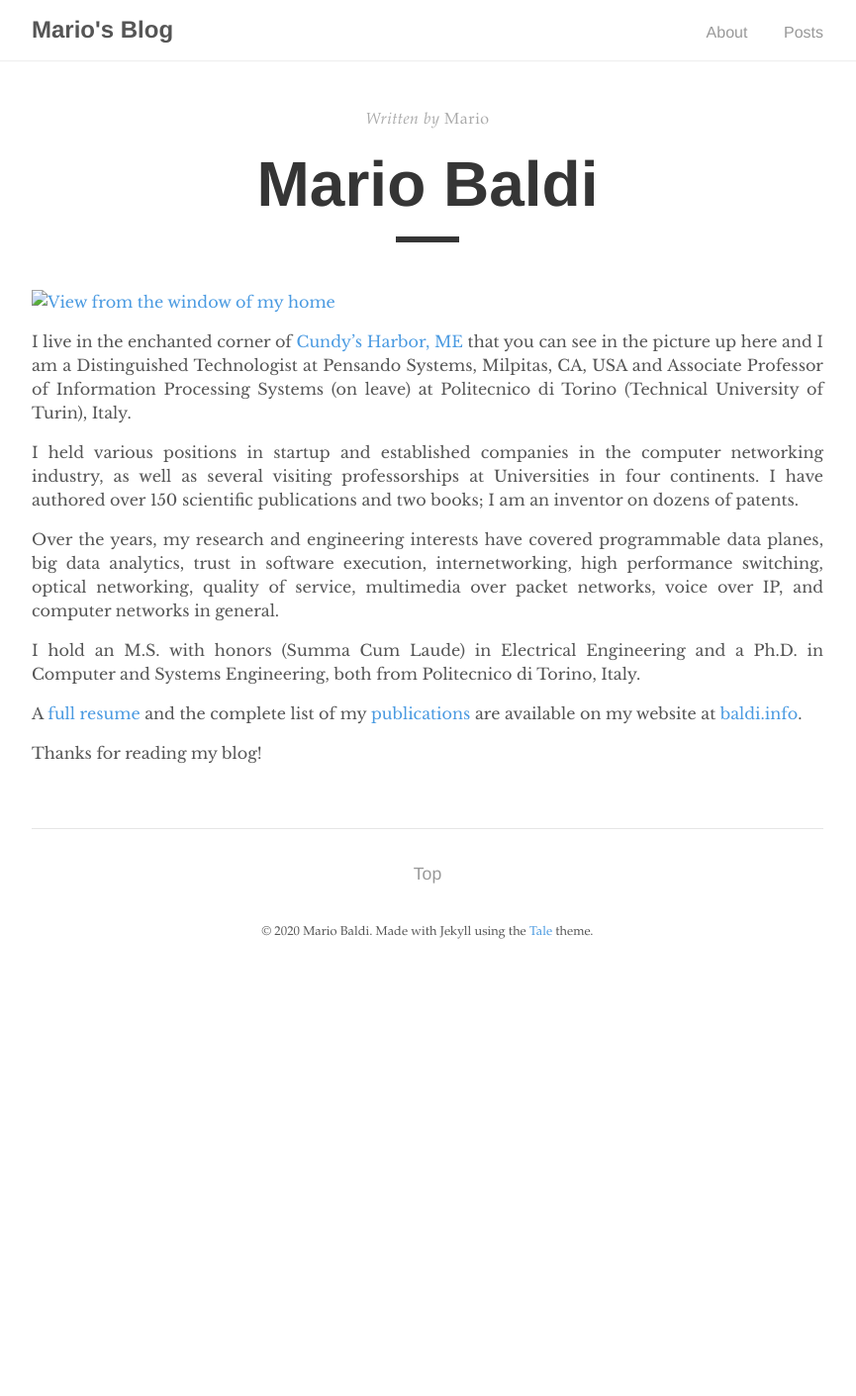
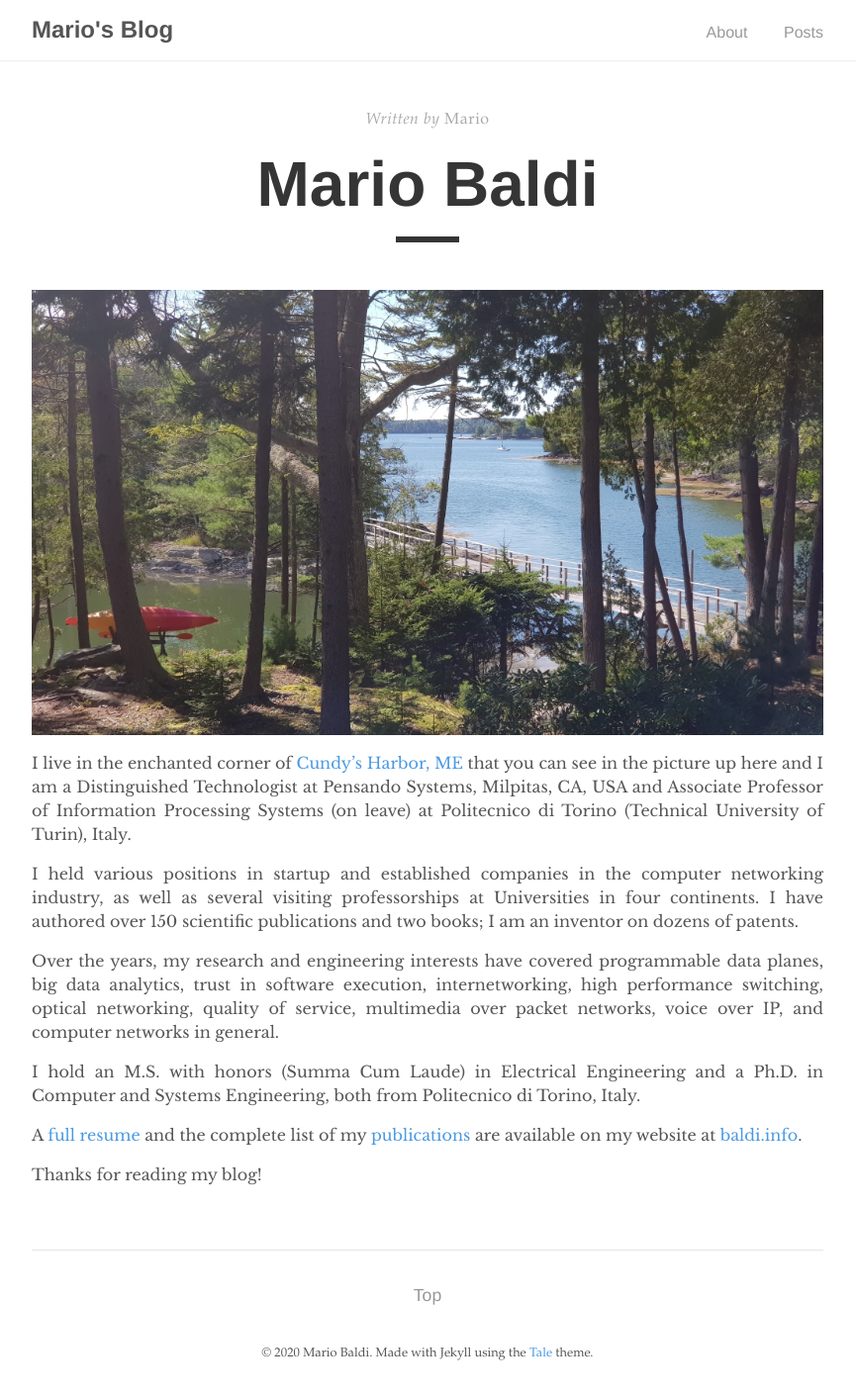
Before and after one commit to mariobaldi/mariobaldi.github.io, a Jekyll site: the page built from _pages/about.md, in a window 1280 px wide. Shown: the whole page at 99% size, without its empty margins (208-1073 px from the left). Built offline with Jekyll 4.4.1, drawn with Linux system fonts in a browser that asks for light colours; before the commit the page ends 985 px from its top, so only the background shows below that.

Commit message:
Update about.md

```diff
--- a/_pages/about.md
+++ b/_pages/about.md
@@ -5,7 +5,7 @@ author: "Mario"
 permalink: /about/
 ---
 
-[![View from the window of my home](/assets/ViewFromHome_small.jpg)](/assets/20190905_141336.jpg)
+[![View from the window of my home](/assets/images/ViewFromHome_small.jpg)](/assets/images/20190905_141336.jpg)
 
 I live in the enchanted corner of [Cundy's Harbor, ME](https://www.google.com/maps/place/Cundys+Harbor,+Harpswell,+ME+04079/@43.7970254,-69.9106121,14z/data=!3m1!4b1!4m5!3m4!1s0x4cad80cec004b13f:0xdb688250785b0874!8m2!3d43.7970272!4d-69.8931025)
 that you can see in the picture up here and I am a Distinguished Technologist at Pensando Systems, Milpitas, CA, USA and Associate Professor of Information Processing Systems (on leave) at Politecnico di Torino (Technical University of Turin), Italy.
```
